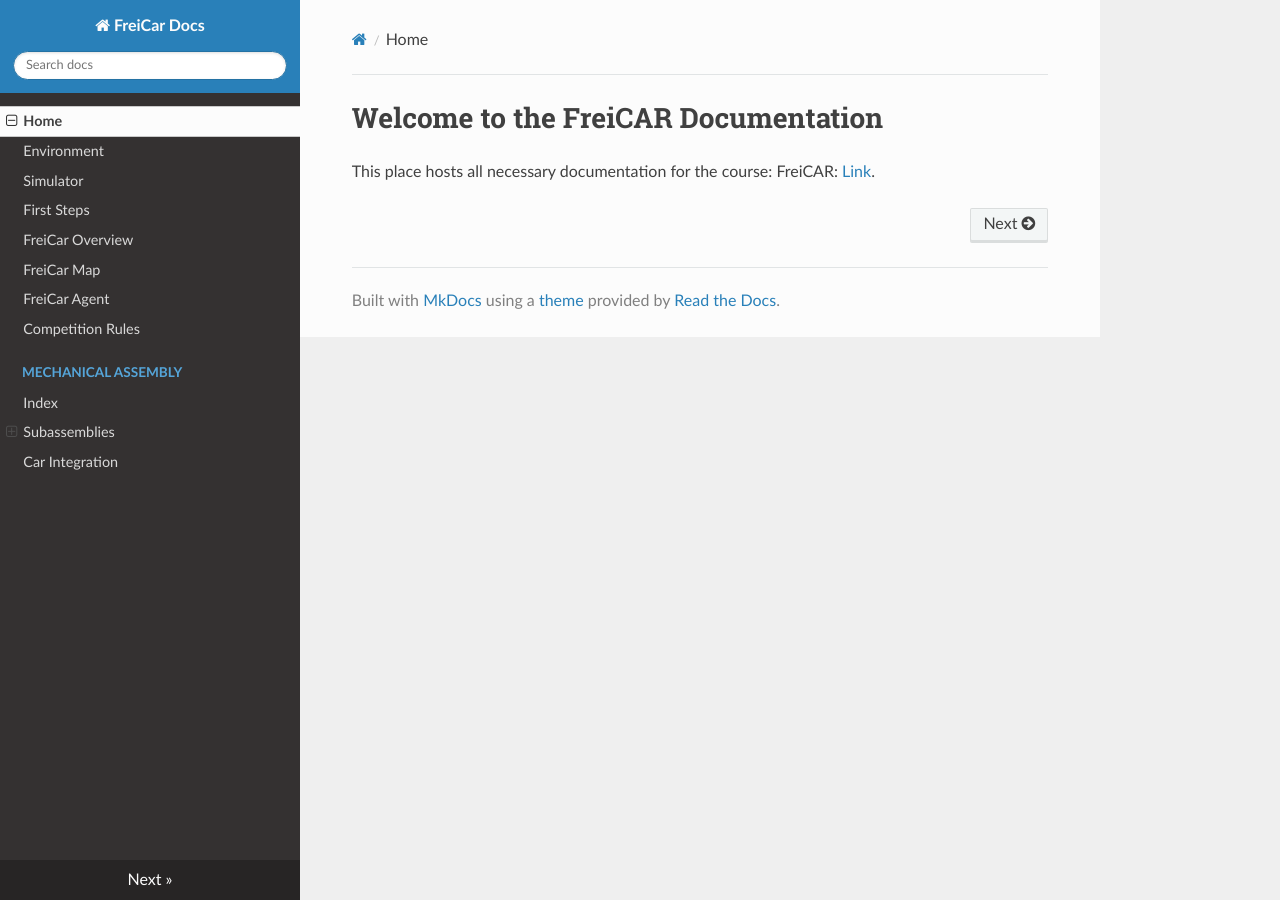
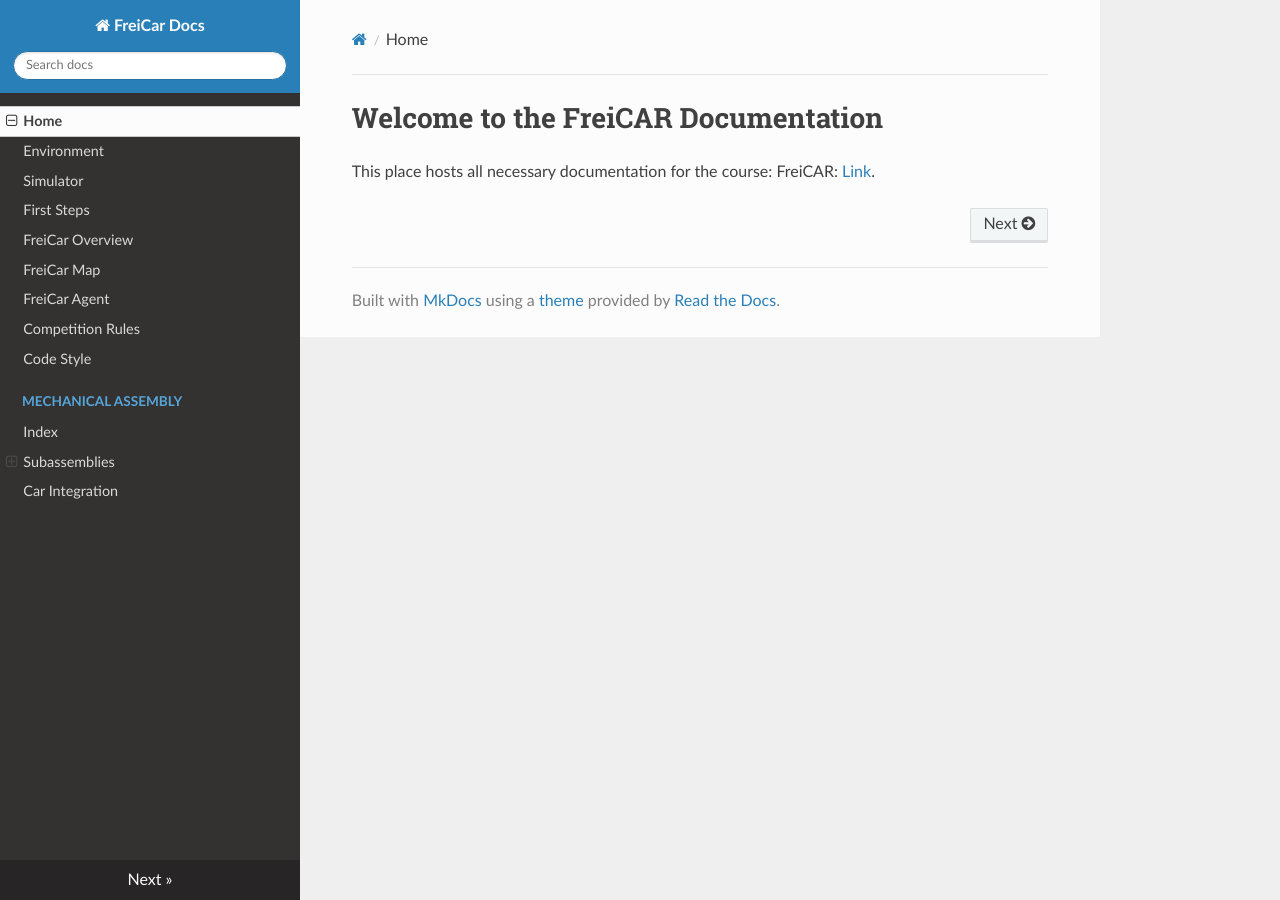
Before and after one commit to JohanVer/freicar_docs, an MkDocs documentation site: the page built from docs/index.md, in a window 1280 px wide. Built offline with MkDocs 1.6.1, drawn with Linux system fonts in a browser that asks for light colours; nearby versions of some CDN libraries.

Commit message:
Readd code style

```diff
--- a/mkdocs.yml
+++ b/mkdocs.yml
@@ -8,6 +8,7 @@ nav:
     - FreiCar Map: nodes/freicar_map.md
     - FreiCar Agent: nodes/freicar_agent.md
     - Competition Rules: competition_rules.md
+    - Code Style: code_style.md
     - Mechanical Assembly:
         - 'Index': 'assembly/index.md'
         - 'Subassemblies':
```
